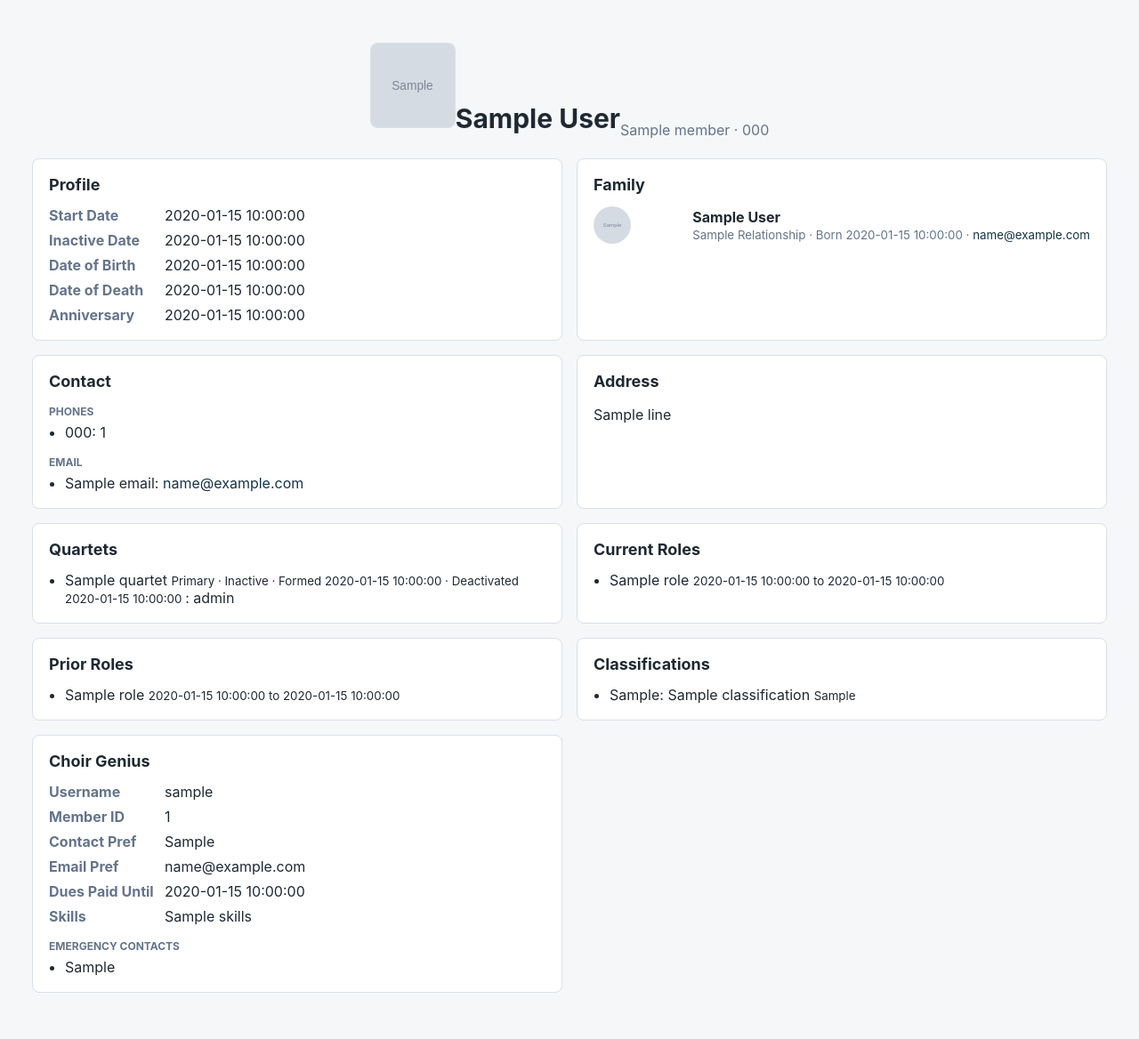
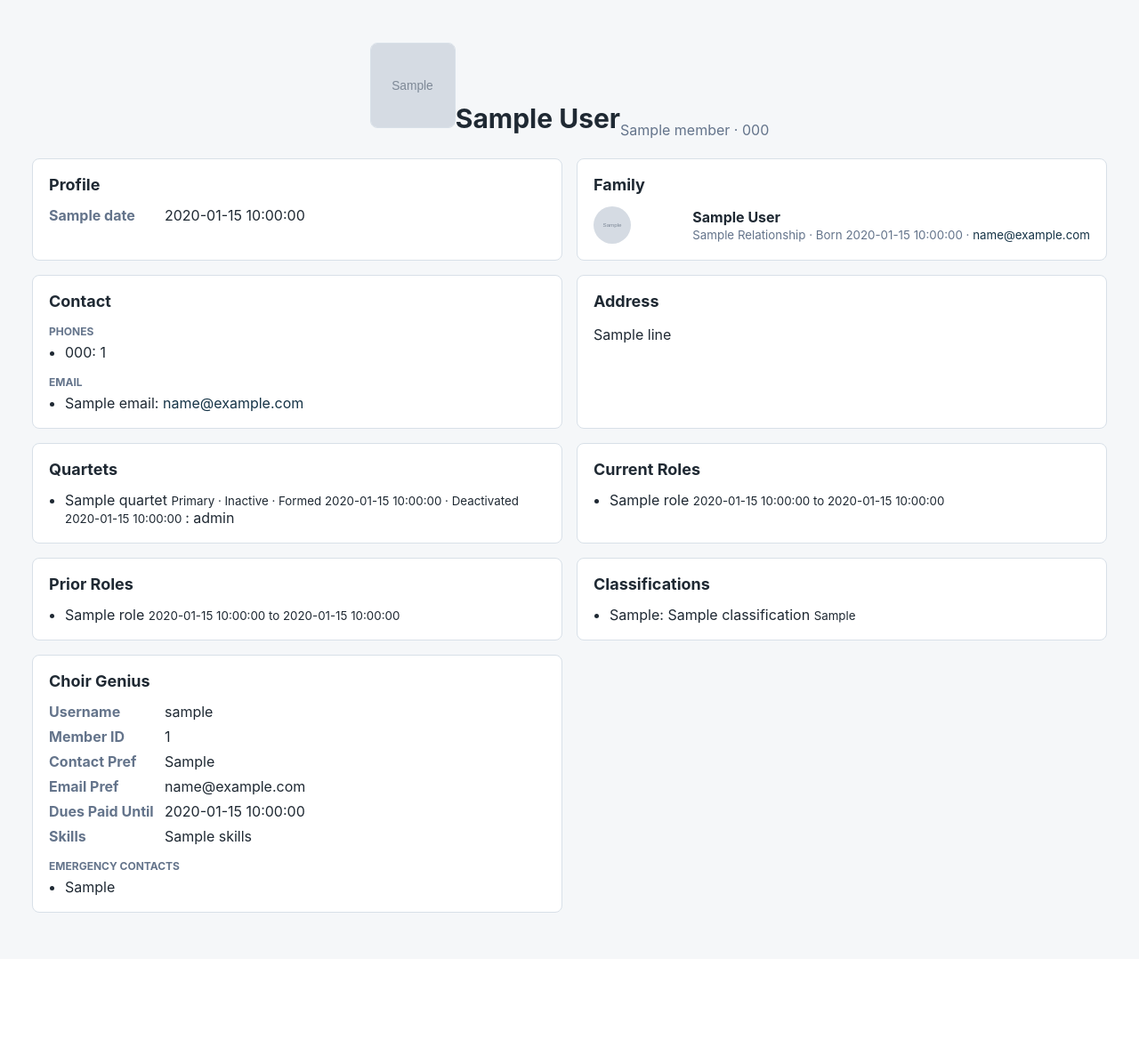
Before and after one commit to kgustafson/Jubilaires_Membership, a FastAPI app: template jubilaires_membership/templates/member_detail.html in a window 1280 px wide. Shown: the part 69-1237 px from the top of the page at 89% size. After the commit the page ends 1095 px from the top, so only its background shows below. Run offline with FastAPI, Linux system fonts and the light colour scheme; the visitor is signed in with stand-in values (Sample User, id 1); the template is opened without the code that fills it: most values are stand-ins (such as "Sample title", 1, 10 or a date in 2020); grey boxes marked "Sample" are stand-in pictures.

Commit message:
v1.1.16 show only populated member detail dates

```diff
--- a/jubilaires_membership/templates/member_detail.html
+++ b/jubilaires_membership/templates/member_detail.html
@@ -17,18 +17,16 @@
 <section class="detail-grid">
   <div class="detail-panel">
     <h2>Profile</h2>
-    <dl>
-      <dt>Start Date</dt>
-      <dd>{{ member.membership_start_date or "Not listed" }}</dd>
-      <dt>Inactive Date</dt>
-      <dd>{{ member.inactive_date or "Not listed" }}</dd>
-      <dt>Date of Birth</dt>
-      <dd>{{ member.date_of_birth or "Not listed" }}</dd>
-      <dt>Date of Death</dt>
-      <dd>{{ member.date_of_death or "Not listed" }}</dd>
-      <dt>Anniversary</dt>
-      <dd>{{ member.anniversary_date or "Not listed" }}</dd>
-    </dl>
+    {% if member.important_dates %}
+      <dl>
+        {% for date in member.important_dates %}
+          <dt>{{ date.title }}</dt>
+          <dd>{{ date.important_date }}</dd>
+        {% endfor %}
+      </dl>
+    {% else %}
+      <p>No important dates listed.</p>
+    {% endif %}
   </div>
 
   <div class="detail-panel">
--- a/version.md
+++ b/version.md
@@ -1,6 +1,6 @@
 # Version
 
-v1.1.15
+v1.1.16
 
 ## Versioning
 
@@ -12,6 +12,6 @@ This project uses major.minor.revision version numbers.
 
 Each committed project change should increment the revision number unless the change intentionally bumps the major or minor version.
 
-Every versioned change should also be tagged in Git with the matching version number, such as `v1.1.15`.
+Every versioned change should also be tagged in Git with the matching version number, such as `v1.1.16`.
 
 Revision details are tracked in `revision.md` with newest versions first.
```
Also changed, not shown: revision.md (+7 -0 lines).
